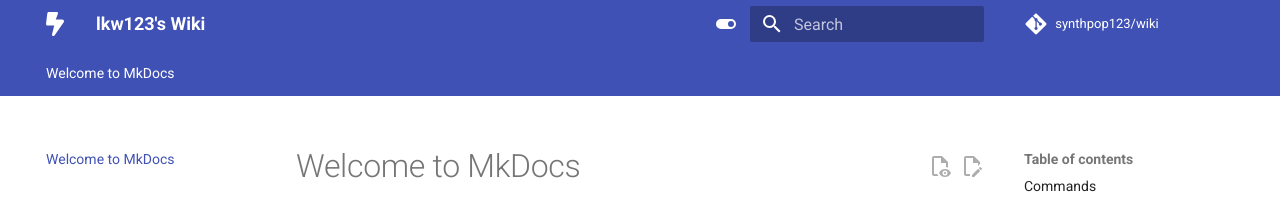
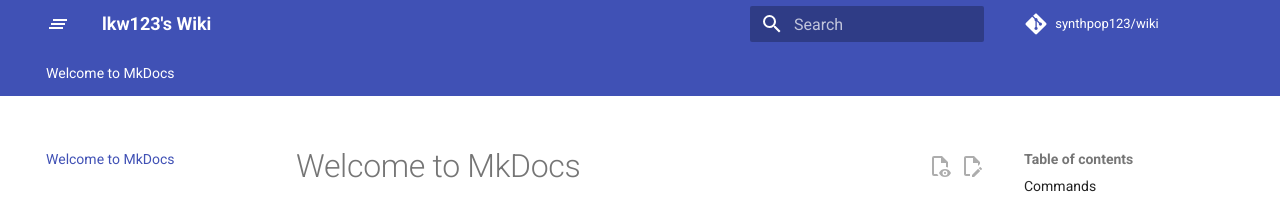
Before and after one commit to synthpop123/wiki, an MkDocs documentation site: the page built from docs/index.md, in a window 1280 px wide. Shown: the top 202 px of the page. Built offline with MkDocs 1.6.1 and Material for MkDocs 9.7.7, drawn with Linux system fonts in a browser that asks for light colours; comment, search, counter and statistics services are not loaded.

Commit message:
change site icon

```diff
--- a/mkdocs.yml
+++ b/mkdocs.yml
@@ -1,26 +1,34 @@
+# Project information
 site_name: lkw123's Wiki
 site_url: https://wiki.lkwplus.com
 site_author: lkw123
+
+# Repository
 repo_url: https://github.com/synthpop123/wiki
 repo_name: synthpop123/wiki
 edit_uri: edit/main/docs/
 
+# Copyright
+copyright: Copyright &copy; 2023 lkw123
+
+# Theme configuration
 theme:
   name: material
-  palette:
-    # Palette toggle for light mode
-    - scheme: default
-      toggle:
-        icon: material/toggle-switch
-        name: Switch to dark mode
-    # Palette toggle for dark mode
-    - scheme: slate
-      toggle:
-        icon: material/toggle-switch-off-outline
-        name: Switch to light mode
+  # palette:
+  #   # Palette toggle for light mode
+  #   - scheme: default
+  #     toggle:
+  #       icon: material/nintendo-switch
+  #       name: Switch to dark mode
+  #   # Palette toggle for dark mode
+  #   - scheme: slate
+  #     toggle:
+  #       icon: material/nintendo-switch
+  #       name: Switch to light mode
   favicon: images/favicon.ico
   icon:
-    logo: fontawesome/solid/bolt-lightning
+    # logo: fontawesome/solid/bolt-lightning
+    logo: material/notification-clear-all
     repo: fontawesome/brands/git-alt
     # edit: material/pencil-box-multiple-outline
     # view: material/eye
@@ -47,8 +55,6 @@ plugins:
       minify_js: true
       minify_css: true
 
-copyright: Copyright &copy; 2023 lkw123
-
 extra:
   social:
     - icon: fontawesome/brands/github
@@ -60,6 +66,7 @@ extra:
     - icon: fontawesome/solid/envelope
       link: mailto:me@lkwplus.com
 
+# Extensions
 markdown_extensions:
   - admonition
   - pymdownx.details
```
